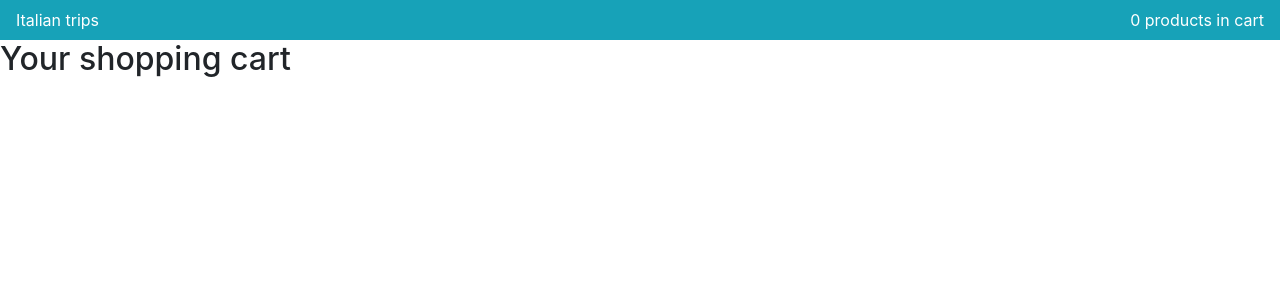
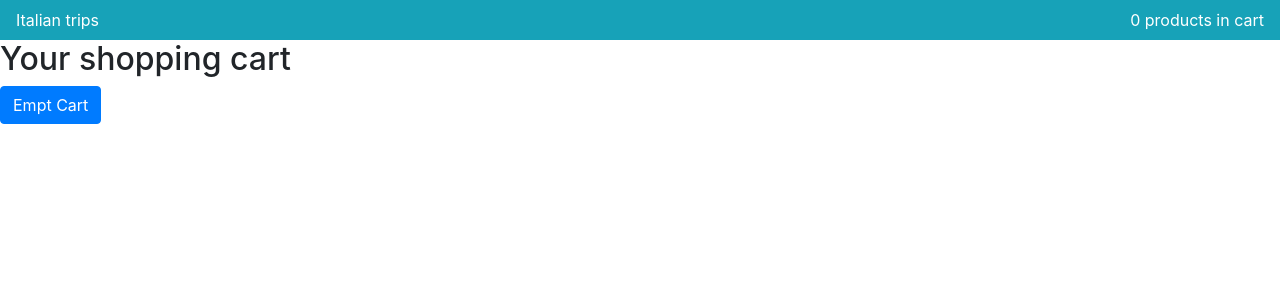
Before and after one commit to willemverbuyst/webshop-project, a React (Create React App) app: page /cart in a window 1280 px wide. Shown: the top 300 px of the page. Built offline with nearby package versions, Linux system fonts and the light colour scheme.

Commit message:
Add empyt-cart button to CartPage

```diff
--- a/src/components/ProductCard.jsx
+++ b/src/components/ProductCard.jsx
@@ -6,7 +6,6 @@ import AddRemoveButton from './AddRemoveButton';
 import { Card, Badge } from 'react-bootstrap';
 
 export default function ProductCard({ name, image, price, tags, id }) {
-  console.log(id);
   return (
     <Card style={{ width: '16rem', margin: '1rem' }}>
       <Card.Img
--- a/src/pages/CartPage.jsx
+++ b/src/pages/CartPage.jsx
@@ -1,11 +1,16 @@
 import React from 'react';
+import { useDispatch } from 'react-redux';
 
 import Button from 'react-bootstrap/Button';
+import { emptyCart } from '../store/cart/actions';
 
 export default function CartPage() {
+  const dispatch = useDispatch();
+
   return (
     <div>
       <h2>Your shopping cart</h2>
+      <Button onClick={() => dispatch(emptyCart())}>Empt Cart</Button>
     </div>
   );
 }
--- a/src/store/cart/actions.js
+++ b/src/store/cart/actions.js
@@ -11,3 +11,9 @@ export function removeFromCart(id) {
     payload: id,
   };
 }
+
+export function emptyCart() {
+  return {
+    type: 'EMPTY_CART',
+  };
+}
--- a/src/store/cart/reducer.js
+++ b/src/store/cart/reducer.js
@@ -48,6 +48,9 @@ export default function authReducer(state = initialState, action) {
       }
       return state;
     }
+    case 'EMPTY_CART': {
+      return initialState;
+    }
     default:
       return state;
   }
```
